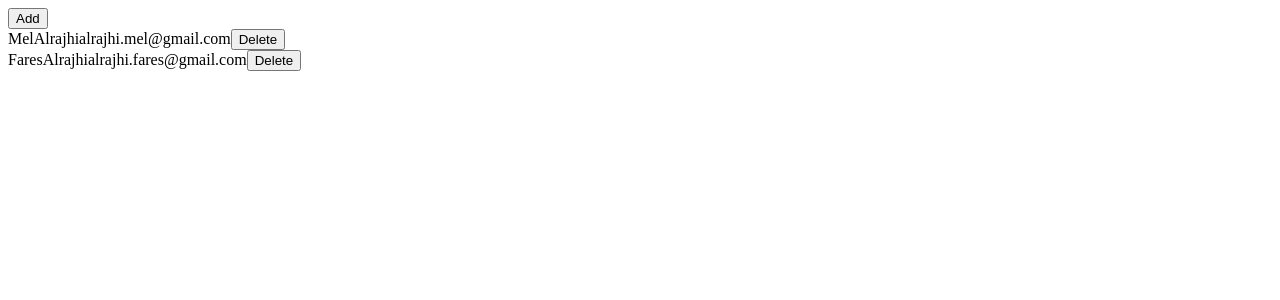
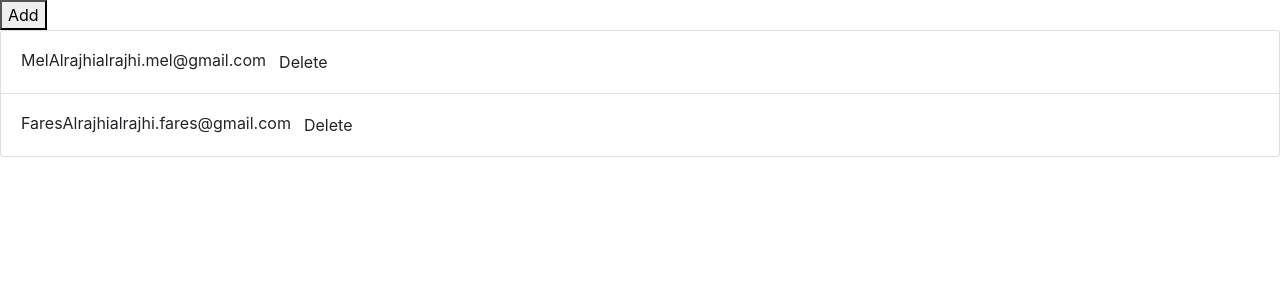
Before and after one commit to magarcia5/seva-address-book, a React app: page / in a window 1280 px wide. Shown: the top 300 px of the page. Built offline with nearby package versions, Linux system fonts and the light colour scheme.

Commit message:
importing bootstrap

```diff
--- a/src/components/AddressBook.js
+++ b/src/components/AddressBook.js
@@ -17,9 +17,9 @@ class AddressBook extends React.Component {
     });
 
     return (
-      <div className='entry-list'>
+      <ul className='list-group'>
         { entries }
-      </div>
+      </ul>
     );
 
   }
--- a/src/components/AddressBookEntry.js
+++ b/src/components/AddressBookEntry.js
@@ -4,12 +4,12 @@ class AddressBookEntry extends React.Component {
   render() {
 
     return (
-      <div className='book-entry'>
+      <li className='list-group-item'>
         <label className='first-name'>{ this.props.firstName }</label>
         <label className='last-name'>{ this.props.lastName }</label>
         <label className='email'>{ this.props.email }</label>
-        <button>Delete</button>
-      </div>
+        <button className='btn'>Delete</button>
+      </li>
     );
   }
 }
--- a/src/index.js
+++ b/src/index.js
@@ -1,6 +1,6 @@
 import React from "react";
 import ReactDOM from "react-dom";
 import App from './components/App.js'
-import './styles.css';
+import './scss/app.scss';
 
 ReactDOM.render(<App />, document.getElementById("app"));
--- /dev/null
+++ b/src/scss/app.scss
@@ -0,0 +1 @@
+@import "~bootstrap/scss/bootstrap";
--- a/webpack.config.js
+++ b/webpack.config.js
@@ -16,8 +16,32 @@ module.exports = {
         }
       },
       {
-        test: /\.css$/,
-        use: ["style-loader", "css-loader"]
+        test: /\.(scss)$/,
+        use: [
+          {
+            // Adds CSS to the DOM by injecting a `<style>` tag
+            loader: 'style-loader'
+          },
+          {
+            // Interprets `@import` and `url()` like `import/require()` and will resolve them
+            loader: 'css-loader'
+          },
+          {
+            // Loader for webpack to process CSS with PostCSS
+            loader: 'postcss-loader',
+            options: {
+              plugins: function () {
+                return [
+                  require('autoprefixer')
+                ];
+              }
+            }
+          },
+          {
+            // Loads a SASS/SCSS file and compiles it to CSS
+            loader: 'sass-loader'
+          }
+        ]
       }
     ]
   },
```
Also changed, not shown: package.json (+8 -0 lines), src/styles.css (deleted), 1 other file (tests, documents, lock files or other folders).
